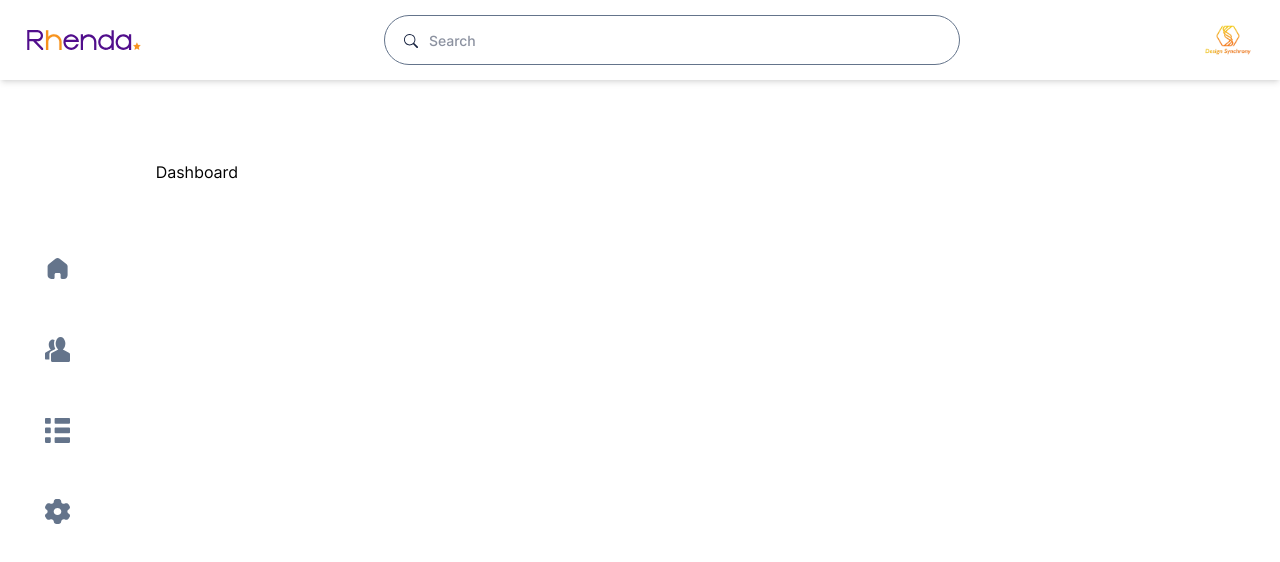
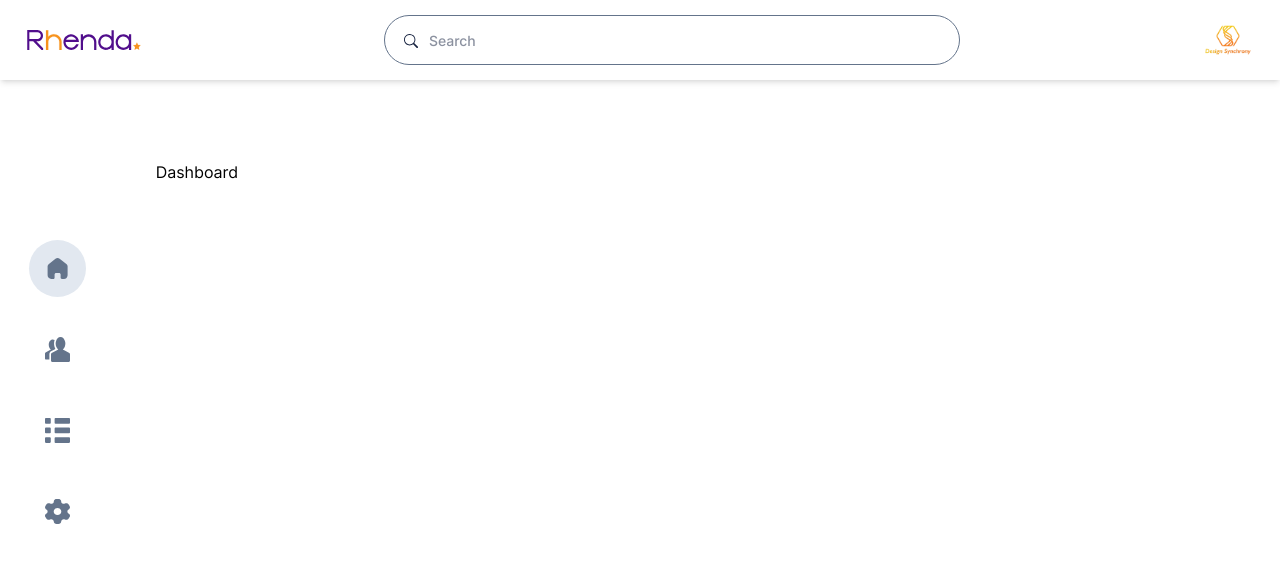
Before and after one commit to chizidotdev/solid-octo-eureka, a Next.js app: page /dashboard in a window 1280 px wide. Shown: the top 562 px of the page. Built offline with nearby package versions, Linux system fonts and the light colour scheme.

Commit message:
feat: implement dashboard route after login

```diff
--- a/src/components/layout/header.tsx
+++ b/src/components/layout/header.tsx
@@ -2,6 +2,7 @@ import React from "react";
 
 import { DESLogo, RhendaLogo } from "@components/logo/";
 import { DesktopSearchBar, MobileSearchBar } from "./search";
+import Link from "next/link";
 
 export default function Header() {
   const [value, setValue] = React.useState("");
@@ -10,7 +11,9 @@ export default function Header() {
     <>
       <header className="sticky top-0 z-20 w-full items-center bg-inherit py-2 px-5 shadow-md dark:shadow-xl">
         <div className="container flex items-center justify-between gap-5 md:gap-20">
-          <RhendaLogo />
+          <Link href="/">
+            <RhendaLogo />
+          </Link>
 
           <DesktopSearchBar value={value} setValue={setValue} />
 
--- a/src/components/layout/navbar.tsx
+++ b/src/components/layout/navbar.tsx
@@ -36,7 +36,7 @@ const Icon = ({ src, alt, href }: typeof icons[0]) => {
 };
 
 const icons = [
-  { src: "img_home.svg", alt: "home", href: "" },
+  { src: "img_home.svg", alt: "home", href: "dashboard" },
   { src: "img_user.svg", alt: "users", href: "users" },
   { src: "img_grid.svg", alt: "services", href: "services" },
   { src: "img_settings.svg", alt: "settings", href: "settings" },
--- a/src/pages/forgotpassoword.tsx
+++ b/src/pages/forgotpassoword.tsx
@@ -49,7 +49,7 @@ const ForgotPasswordPage = () => {
               </Link>
             </Text>
 
-            <Button onClick={() => push("/users")}>Continue</Button>
+            <Button onClick={() => push("/dashboard")}>Continue</Button>
           </div>
         </div>
       </main>
--- a/src/pages/index.tsx
+++ b/src/pages/index.tsx
@@ -54,7 +54,7 @@ const LoginPage = () => {
               </Link>
             </Text>
 
-            <Button onClick={() => push("/users")}>Login</Button>
+            <Button onClick={() => push("/dashboard")}>Login</Button>
           </div>
         </div>
 
```
